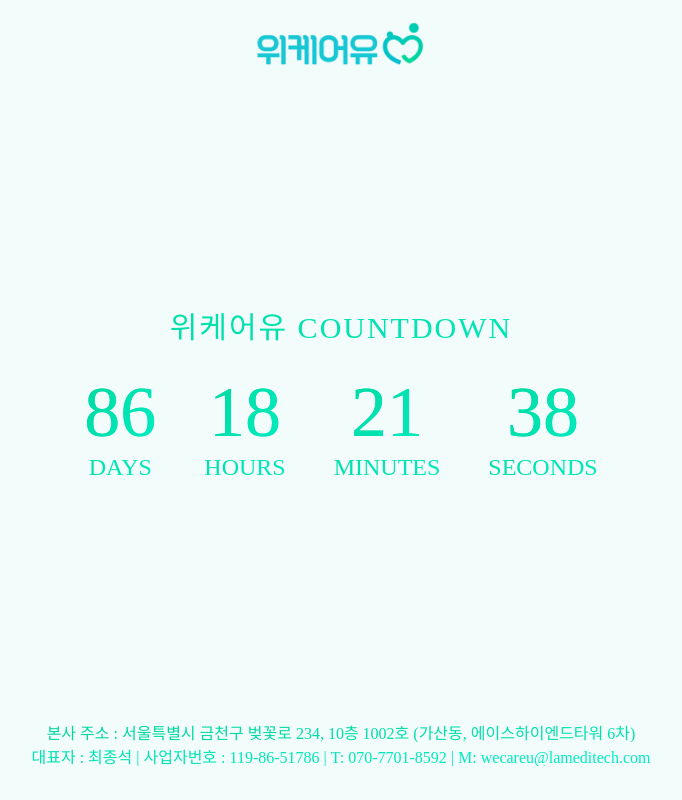
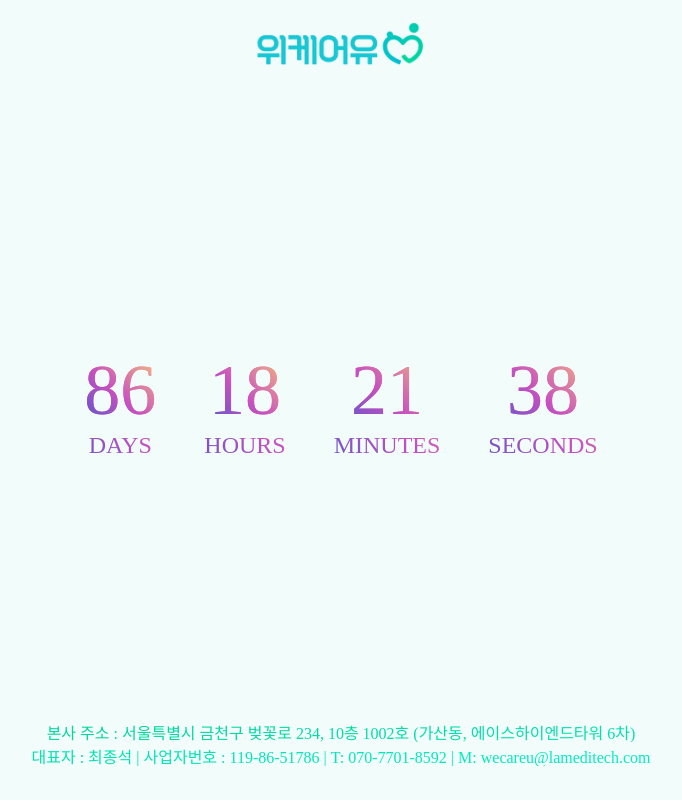
Before and after one commit to rewrite0w0/rocket-wecareu, a Next.js app: page / in a window 1280 px wide. Shown: the whole page, without its empty margins (299-981 px from the left). Built offline with nearby package versions, Linux system fonts and the light colour scheme; a web font is replaced by a local one.

Commit message:
mod: time color

```diff
--- a/pages/index.js
+++ b/pages/index.js
@@ -58,7 +58,6 @@
     <article className="container">
       <header id="header"></header>
       <main>
-        <h1 id="headline">위케어유 Countdown</h1>
         <div id="countdown">
           <ul>
             <li>
--- a/styles/globals.css
+++ b/styles/globals.css
@@ -51,9 +51,22 @@
 }
 
 span,
-li,
 #headline {
   background: -webkit-linear-gradient(145deg, #00eec4, #00d79c);
+  -webkit-background-clip: text;
+  -webkit-text-fill-color: transparent;
+}
+
+#countdown > ul > li > span,
+li {
+  background: -webkit-linear-gradient(145deg, #00eec4, #00d79c);
+  background-color: #4158d0;
+  background-image: linear-gradient(
+    43deg,
+    #4158d0 0%,
+    #c850c0 46%,
+    #ffcc70 100%
+  );
 
   -webkit-background-clip: text;
   -webkit-text-fill-color: transparent;
```
